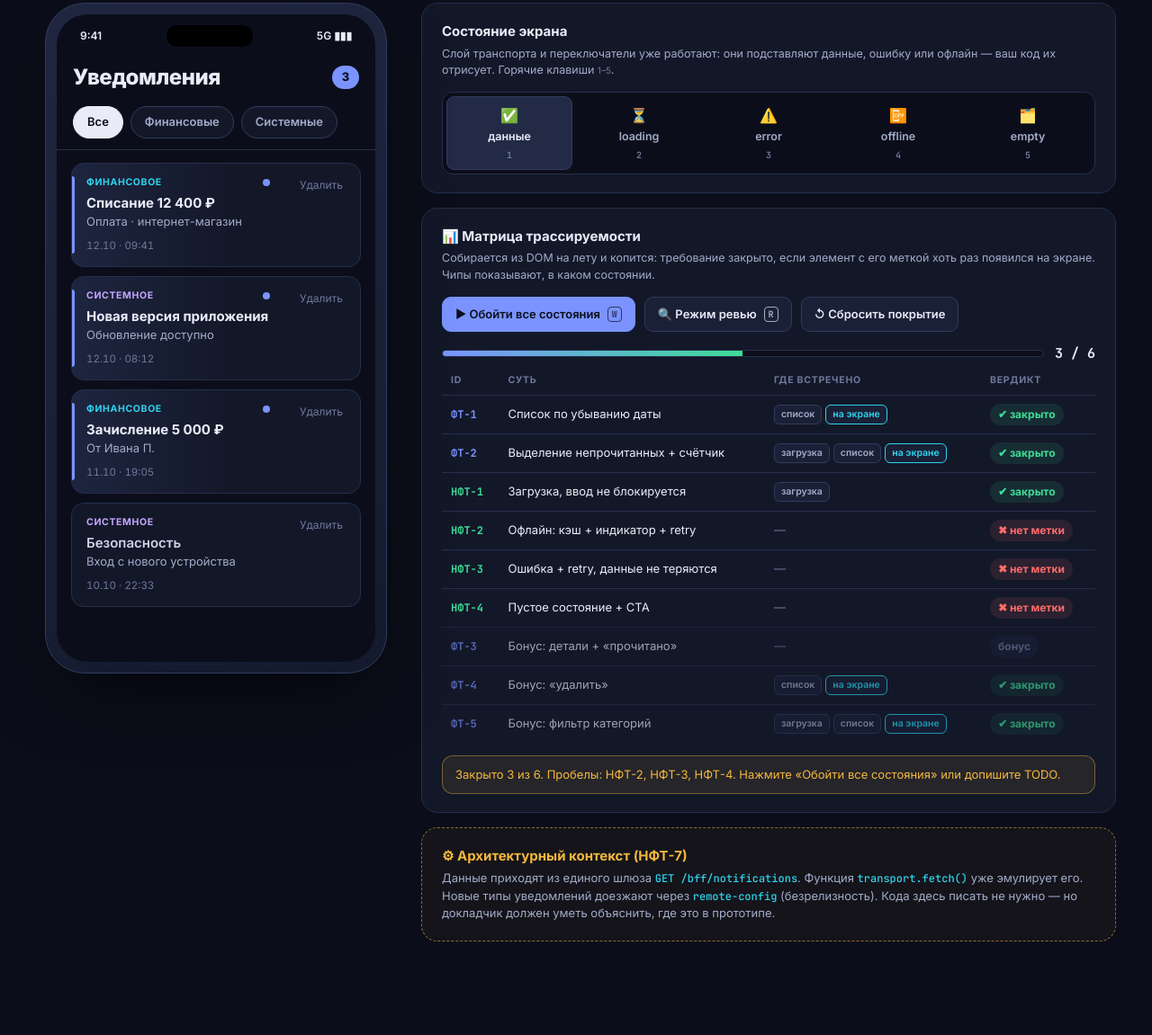
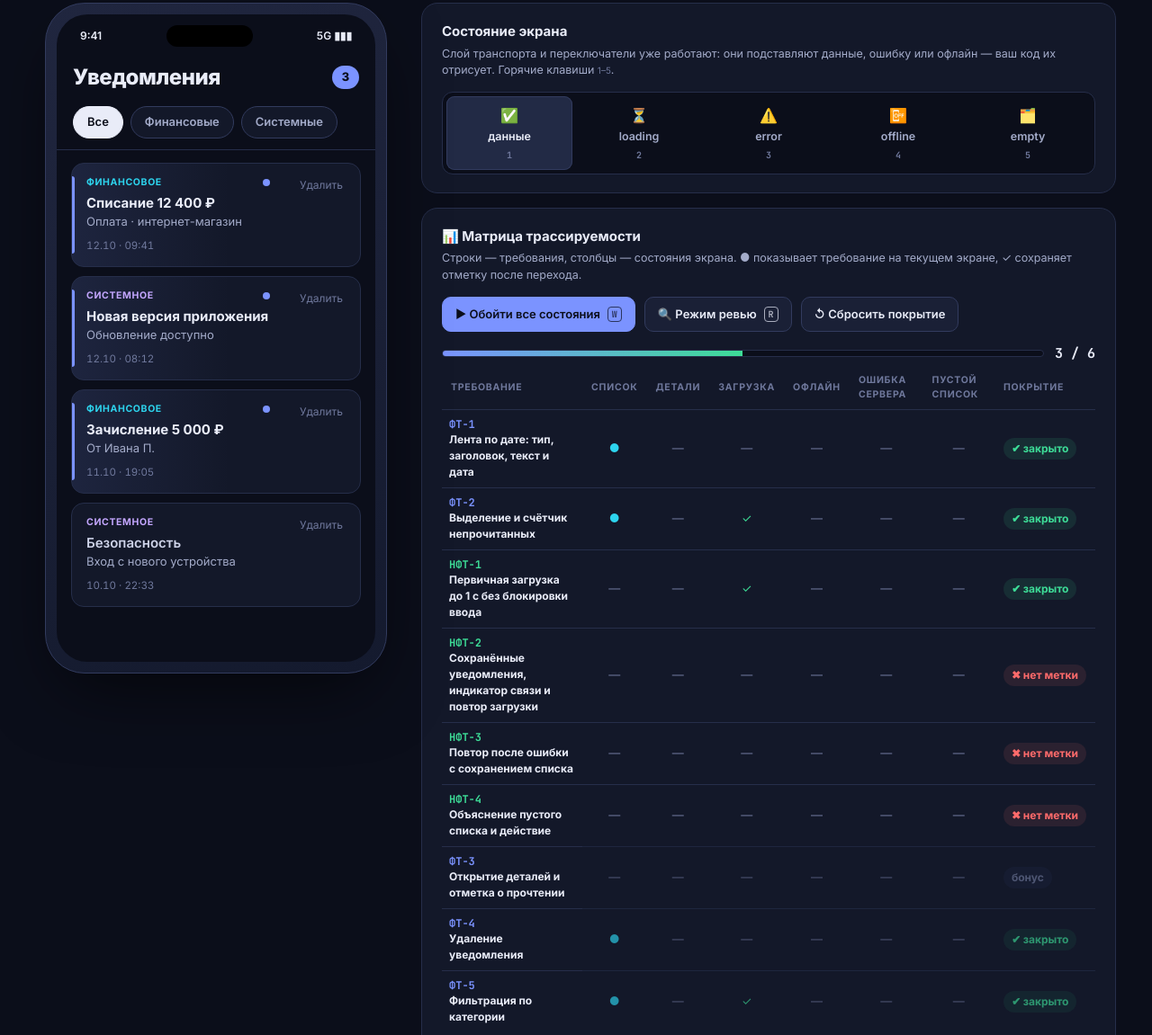
Before and after one commit to crackedglass/sysan-seminar, a plain HTML site: page index.html in a window 1280 px wide. Shown: the part 781-1932 px from the top of the page at 90% size. Before the commit the page ends 1876 px from the top, so only its background shows below. Drawn offline with Linux system fonts and the light colour scheme.

Commit message:
Распределить требования по именованным столбцам состояний

```diff
--- a/index.html
+++ b/index.html
@@ -214,6 +214,15 @@
   body.review .matrix tr.current td{opacity:1;background:rgba(45,212,238,.12)}
   body.review .matrix tr.current td:first-child{box-shadow:inset 3px 0 var(--c-accent-2)}
   body.review .matrix tr.current .rid{color:var(--c-accent-2)}
+  .panel,.panel>.box{min-width:0}
+  .matrix-scroll{max-width:100%;overflow-x:auto}
+  .matrix{min-width:650px}
+  .matrix tbody th{border-top:1px solid var(--c-line);text-transform:none;letter-spacing:normal;color:var(--c-text);font-size:12px;padding:8px}
+  .matrix tbody .rid{display:block}
+  .matrix .phase-cell{text-align:center;color:var(--c-dim)}
+  .phase-cell .now{color:var(--c-accent-2)}
+  .phase-cell .visited{color:var(--c-good)}
+  body.review .matrix tr.current th{background:rgba(45,212,238,.12);box-shadow:inset 3px 0 var(--c-accent-2)}
 </style>
 </head>
 <body>
@@ -307,17 +316,17 @@
 
     <section class="box">
       <h3>📊 Матрица трассируемости</h3>
-      <p class="hint">Собирается из DOM на лету и копится: требование закрыто, если элемент с его меткой хоть раз появился на экране. Чипы показывают, в каком состоянии.</p>
+      <p class="hint">Строки — требования, столбцы — состояния экрана. ● показывает требование на текущем экране, ✓ сохраняет отметку после перехода.</p>
       <div class="row" style="margin-bottom:14px">
         <button class="tool primary" id="walkBtn">▶ Обойти все состояния <kbd>W</kbd></button>
         <button class="tool" id="reviewBtn">🔍 Режим ревью <kbd>R</kbd></button>
         <button class="tool" id="resetBtn">↺ Сбросить покрытие</button>
       </div>
       <div class="progress"><div class="bar"><i id="bar"></i></div><div class="score" id="score">0 / 6</div></div>
-      <table class="matrix">
-        <thead><tr><th>ID</th><th class="what">Суть</th><th>Где встречено</th><th>Вердикт</th></tr></thead>
+      <div class="matrix-scroll"><table class="matrix" aria-label="Покрытие требований по состояниям экрана">
+        <thead><tr id="matrixHead"></tr></thead>
         <tbody id="matrixBody"></tbody>
-      </table>
+      </table></div>
       <div id="summary"></div>
     </section>
 
@@ -609,17 +618,19 @@
 
   /* матрица (дано): сканирует DOM по data-req и копит покрытие по состояниям */
   const REQUIREMENTS = [
-    {id:'ФТ-1', t:'Список по убыванию даты', k:'ft'},
-    {id:'ФТ-2', t:'Выделение непрочитанных + счётчик', k:'ft'},
-    {id:'НФТ-1', t:'Загрузка, ввод не блокируется', k:'nft'},
-    {id:'НФТ-2', t:'Офлайн: кэш + индикатор + retry', k:'nft'},
-    {id:'НФТ-3', t:'Ошибка + retry, данные не теряются', k:'nft'},
-    {id:'НФТ-4', t:'Пустое состояние + CTA', k:'nft'},
-    {id:'ФТ-3', t:'Бонус: детали + «прочитано»', k:'ft', bonus:true},
-    {id:'ФТ-4', t:'Бонус: «удалить»', k:'ft', bonus:true},
-    {id:'ФТ-5', t:'Бонус: фильтр категорий', k:'ft', bonus:true},
+    {id:'ФТ-1', t:'Лента по дате: тип, заголовок, текст и дата', k:'ft'},
+    {id:'ФТ-2', t:'Выделение и счётчик непрочитанных', k:'ft'},
+    {id:'НФТ-1', t:'Первичная загрузка до 1 с без блокировки ввода', k:'nft'},
+    {id:'НФТ-2', t:'Сохранённые уведомления, индикатор связи и повтор загрузки', k:'nft'},
+    {id:'НФТ-3', t:'Повтор после ошибки с сохранением списка', k:'nft'},
+    {id:'НФТ-4', t:'Объяснение пустого списка и действие', k:'nft'},
+    {id:'ФТ-3', t:'Открытие деталей и отметка о прочтении', k:'ft', bonus:true},
+    {id:'ФТ-4', t:'Удаление уведомления', k:'ft', bonus:true},
+    {id:'ФТ-5', t:'Фильтрация по категории', k:'ft', bonus:true},
   ];
-  const PHASE_RU = {list:'список', loading:'загрузка', error:'ошибка', offline:'офлайн', empty:'пусто', details:'детали'};
+  const PHASE_RU = {list:'Список', details:'Детали', loading:'Загрузка', offline:'Офлайн', error:'Ошибка сервера', empty:'Пустой список'};
+  $('#matrixHead').innerHTML = ['Требование', ...Object.values(PHASE_RU), 'Покрытие']
+    .map(label => `<th scope="col">${label}</th>`).join('');
   let phase = 'list';
   const seen = {};
   let lastDone = new Set();
@@ -644,21 +655,25 @@
       ids(el).forEach(id=>{ (seen[id] = seen[id] || new Set()).add(currentPhase); now.add(id); });
     });
     if(!content.children.length) content.innerHTML = `<div class="empty-hint">Состояние «${PHASE_RU[phase]}»: <code>${lastFn}()</code> пока ничего не рисует — допишите TODO</div>`;
-    drawMatrix(now);
+    drawMatrix(now, currentPhase);
   }
   let q = false;
   new MutationObserver(()=>{ if(q) return; q = true; requestAnimationFrame(()=>{ q=false; scan(); }); })
     .observe($('#screen'), {childList:true, subtree:true, attributes:true, attributeFilter:['class','data-req','hidden']});
 
-  function drawMatrix(now){
+  function drawMatrix(now, currentPhase){
     const core = REQUIREMENTS.filter(r=>!r.bonus);
     const done = new Set(core.filter(r=>seen[r.id]).map(r=>r.id));
     $('#matrixBody').innerHTML = REQUIREMENTS.map(r=>{
-      const where = seen[r.id] ? [...seen[r.id]].map(p=>`<span class="chip">${PHASE_RU[p]||p}</span>`).join('') : '';
-      const live = now && now.has(r.id) ? '<span class="chip now">на экране</span>' : '';
+      const cells = Object.entries(PHASE_RU).map(([key, label])=>{
+        const current = key === currentPhase && now.has(r.id);
+        const visited = seen[r.id]?.has(key);
+        const status = current ? 'На экране' : visited ? 'Встречено ранее' : 'Пока не встречено';
+        return `<td class="phase-cell" aria-label="${label}. ${status}" title="${status}"><span class="${current?'now':visited?'visited':''}">${current?'●':visited?'✓':'—'}</span></td>`;
+      }).join('');
       const v = seen[r.id] ? '<span class="v ok">✔ закрыто</span>' : (r.bonus ? '<span class="v bonus">бонус</span>' : '<span class="v miss">✖ нет метки</span>');
       const fl = seen[r.id] && !lastDone.has(r.id) ? 'flash' : '';
-      return `<tr class="${r.bonus?'bonus-row':''} ${now.has(r.id)?'current':''} ${fl}"><td><span class="rid ${r.k}">${r.id}</span></td><td class="what">${r.t}</td><td><div class="chips">${where}${live}${!where&&!live?'<span style="color:var(--c-dim)">—</span>':''}</div></td><td>${v}</td></tr>`;
+      return `<tr class="${r.bonus?'bonus-row':''} ${now.has(r.id)?'current':''} ${fl}"><th scope="row"><span class="rid ${r.k}">${r.id}</span> ${r.t}</th>${cells}<td>${v}</td></tr>`;
     }).join('');
     lastDone = new Set(Object.keys(seen));
     $('#score').textContent = `${done.size} / ${core.length}`;
```
